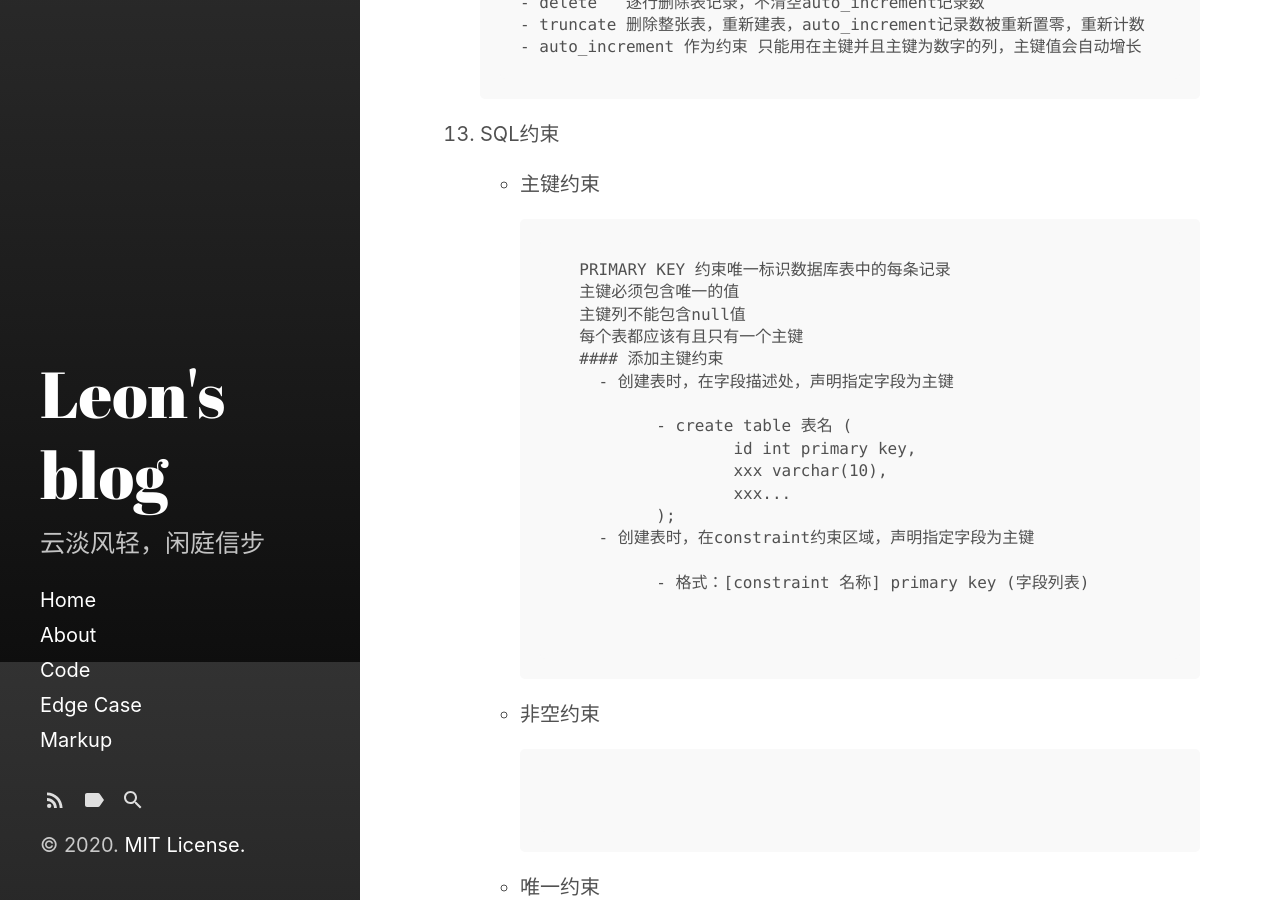
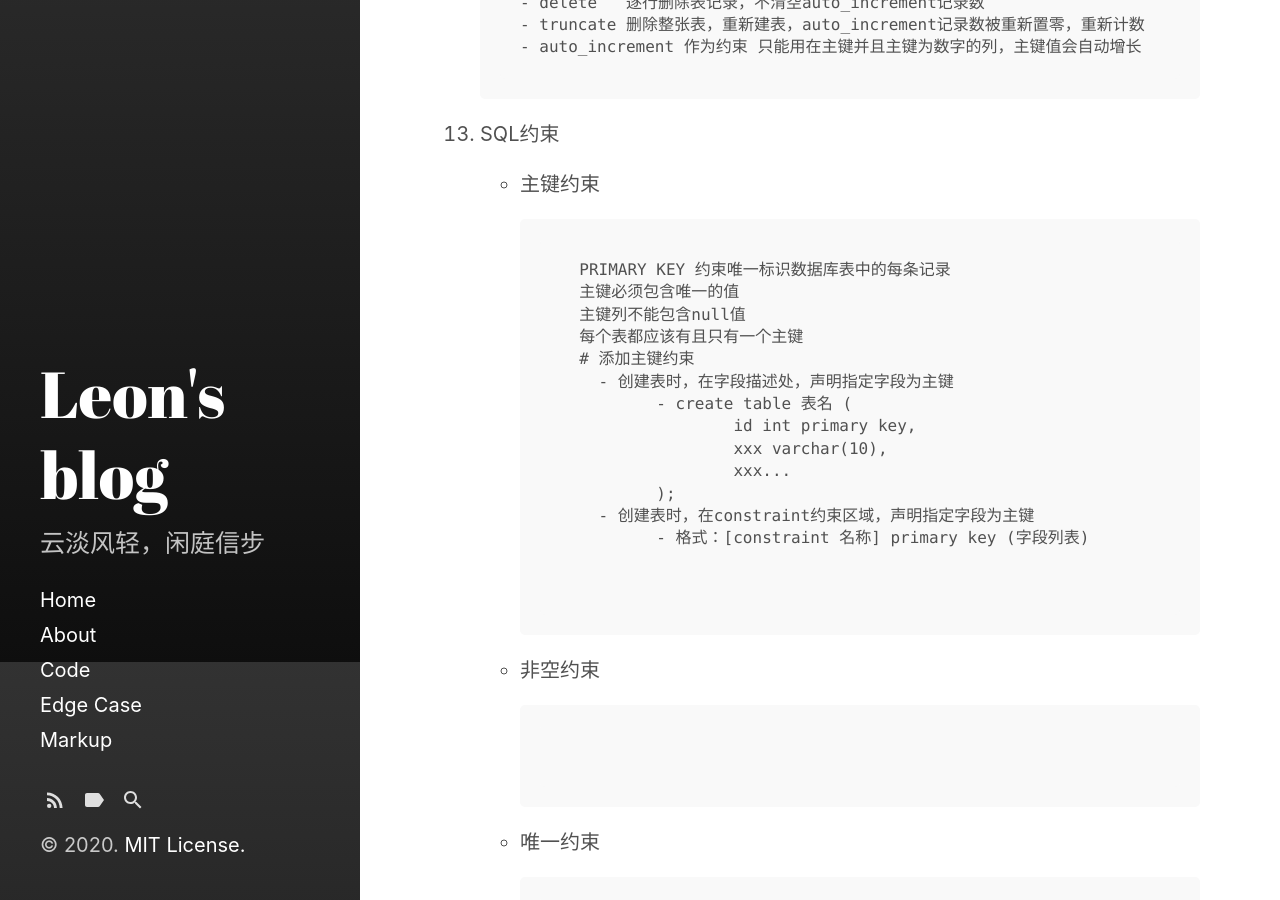
Before and after one commit to WnLeon/blog, a Jekyll site: the page built from _posts/2020-10-29-SQL语言基础.md, in a window 1280 px wide and 900 px high, scrolled down 4738 px. Built offline with Jekyll 4.4.1, drawn with Linux system fonts in a browser that asks for light colours.

````diff
--- a/_posts/2020-10-29-SQL语言基础.md
+++ b/_posts/2020-10-29-SQL语言基础.md
@@ -167,20 +167,19 @@ SQL语言是一种数据库查询和程序设计语言，用于存取数据以
         主键必须包含唯一的值
         主键列不能包含null值
         每个表都应该有且只有一个主键
-        #### 添加主键约束
+        # 添加主键约束
           - 创建表时，在字段描述处，声明指定字段为主键
-
                 - create table 表名 (
                         id int primary key,
                         xxx varchar(10),
                         xxx...
                 );
           - 创建表时，在constraint约束区域，声明指定字段为主键
-
                 - 格式：[constraint 名称] primary key (字段列表)
 
 
         ```
+
     - 非空约束
 
         ```
````
